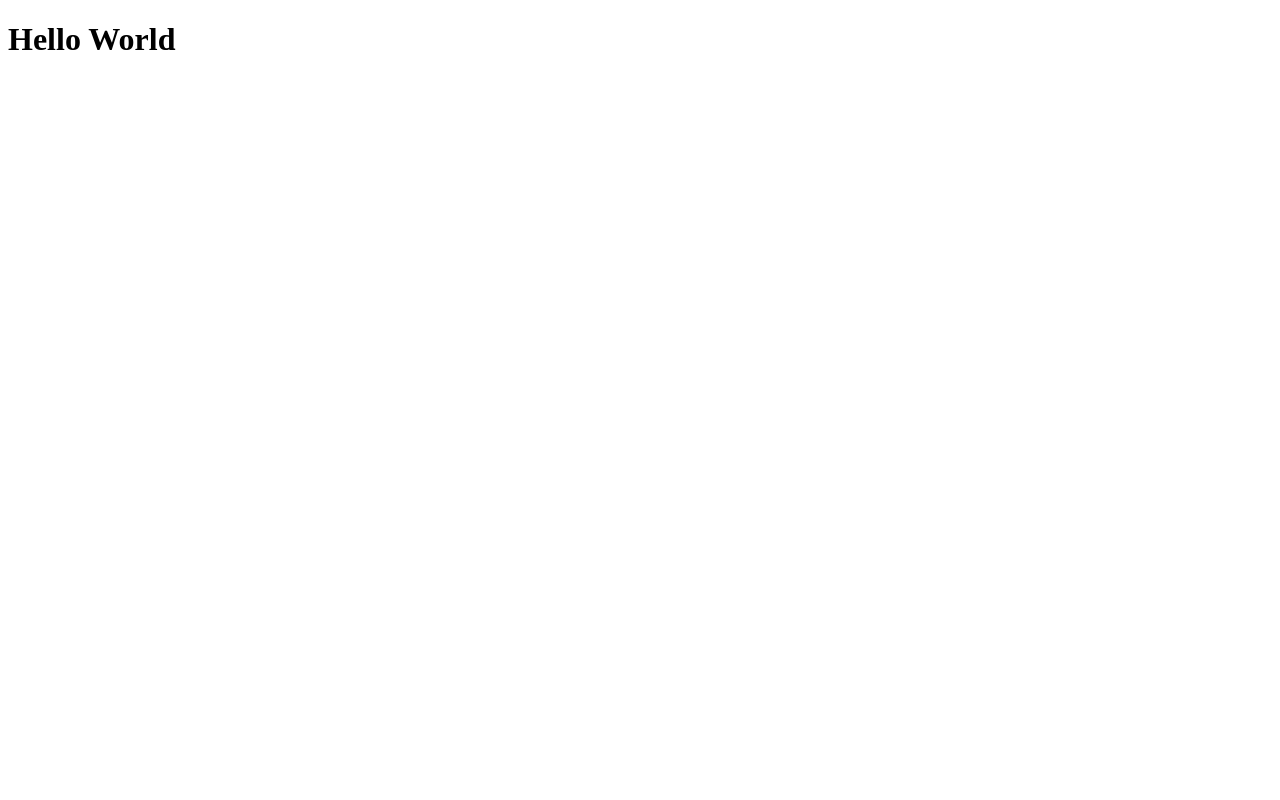
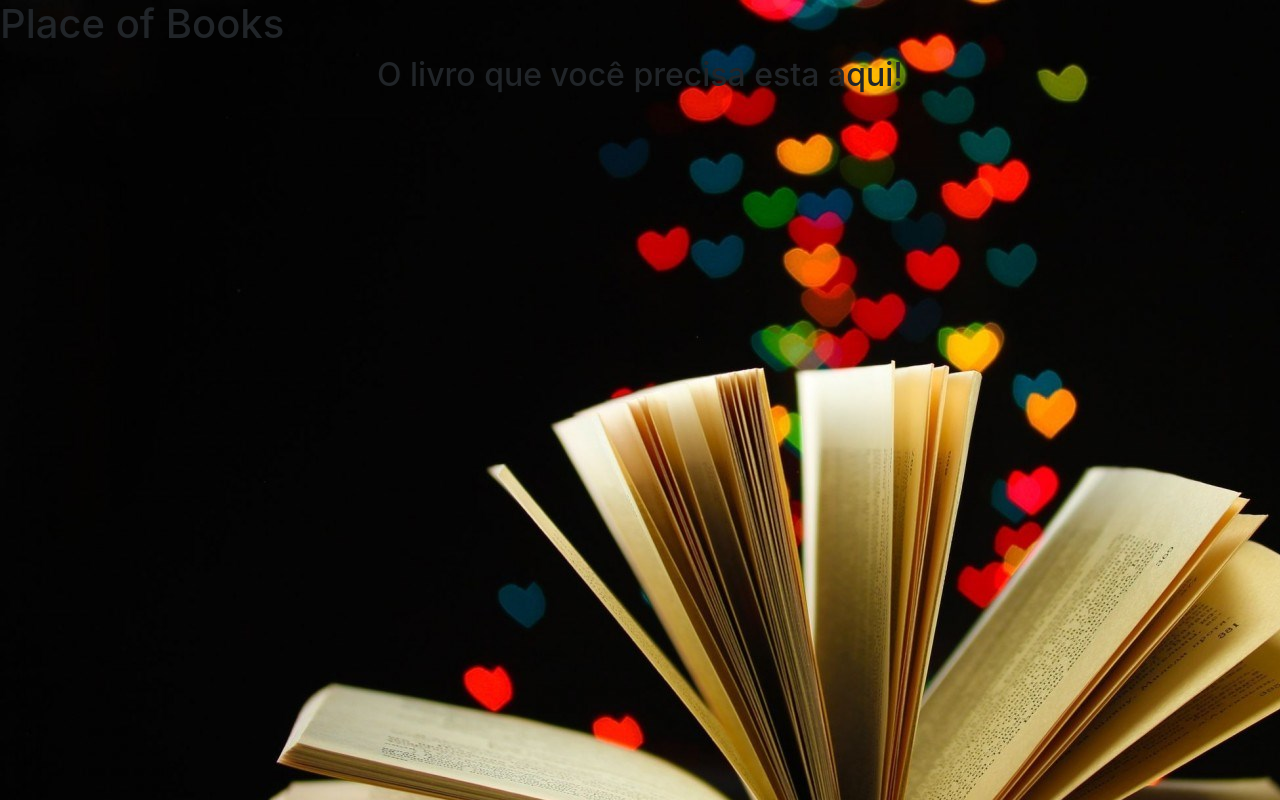
Before and after one commit to ninhojr/livraria, a website: page src/view/index.html in a window 1280 px wide. Drawn offline with nearby package versions, Linux system fonts and the light colour scheme.

Commit message:
Criado página principal e adicionao pasta para armazenar imagens

```diff
--- a/src/view/index.html
+++ b/src/view/index.html
@@ -3,8 +3,25 @@
     <head>
         <meta charset="utf8">
         <title>Livraria</title>
+        <meta content='width=device-width, initial-scale=1.0, maximum-scale=1.0, user-scalable=0 shrink-to-fit=no' name='viewport' />
+        <link rel="stylesheet" href="../img/livro1.jpg">
+        <link rel="stylesheet" href="../../node_modules/bootstrap/dist/css/bootstrap.min.css">
+        <link rel="stylesheet" href="../../node_modules/bootstrap/dist/css/paper-kit.css">
+        <link href="https://fonts.googleapis.com/css?family=Montserrat:400,700,200" rel="stylesheet"/>
+        <style>
+        body {
+            background-image: url('../img/livro1.jpg');
+        }
+        </style>
     </head>
     <body>
-        <h1>Hello World</h1>
+        <div class="page-header section-dark" style="background-image: url('../img/livro1.jpg')">
+            <div class="content-center">
+                <div class="title-brand">
+                    <h1 class="presentation-title">Place of Books</h1>
+                </div>
+                <h2 class="presentation-subtitle text-center">O livro que você precisa esta aqui! </h2>
+            </div>
+        </div>
     </body>
 </html>
```
Also changed, not shown: src/img/livro1.jpg (added).
